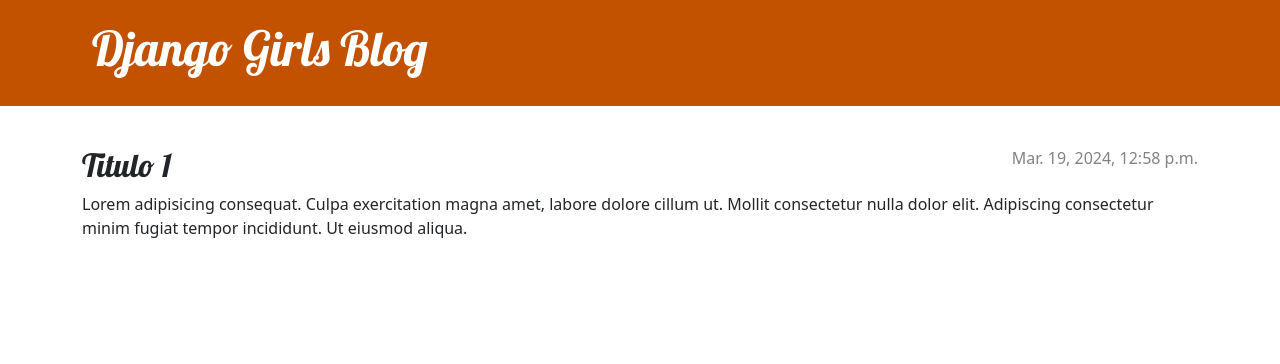
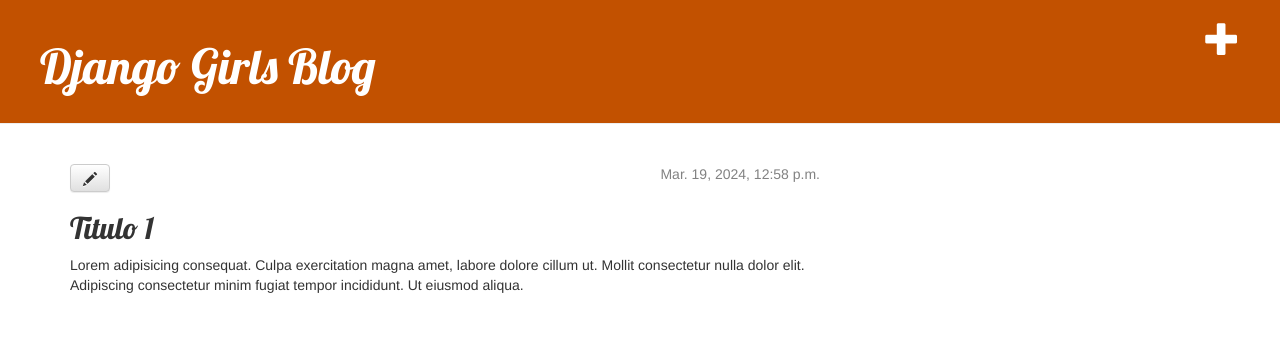
Before and after one commit to SalvaGarciaOlmedo/RecuDjangoGirls, a Django app: page /post/1/ in a window 1280 px wide. Shown: the top 364 px of the page. Run offline with Django 3.2, Linux system fonts and the light colour scheme; data comes from the database, SQL or seed files in the repository; both versions use the stored data as it was after the commit; some libraries are stand-ins or nearby versions.

Commit message:
Añadido edit post

```diff
--- a/blog/templates/blog/base.html
+++ b/blog/templates/blog/base.html
@@ -1,26 +1,24 @@
-<!DOCTYPE html>
 {% load static %}
-
 <html>
     <head>
         <title>Django Girls blog</title>
-        <link rel="stylesheet" href="https://cdn.jsdelivr.net/npm/bootstrap@5.1.3/dist/css/bootstrap.min.css" integrity="sha384-1BmE4kWBq78iYhFldvKuhfTAU6auU8tT94WrHftjDbrCEXSU1oBoqyl2QvZ6jIW3" crossorigin="anonymous">
-        <link rel="stylesheet" href="https://fonts.googleapis.com/css?family=Lobster&subset=latin,latin-ext">
+        <link rel="stylesheet" href="//maxcdn.bootstrapcdn.com/bootstrap/3.2.0/css/bootstrap.min.css">
+        <link rel="stylesheet" href="//maxcdn.bootstrapcdn.com/bootstrap/3.2.0/css/bootstrap-theme.min.css">
+        <link href='//fonts.googleapis.com/css?family=Lobster&subset=latin,latin-ext' rel='stylesheet' type='text/css'>
         <link rel="stylesheet" href="{% static 'css/blog.css' %}">
     </head>
     <body>
-        <header class="page-header">
-          <div class="container">
-              <h1><a href="/">Django Girls Blog</a></h1>
-          </div>
-        </header>
-        <main class="container">
+        <div class="page-header">
+            <a href="{% url 'post_new' %}" class="top-menu"><span class="glyphicon glyphicon-plus"></span></a>
+            <h1><a href="/">Django Girls Blog</a></h1>
+        </div>
+        <div class="content container">
             <div class="row">
-                <div class="col">
-                {% block content %}
-                {% endblock %}
+                <div class="col-md-8">
+                    {% block content %}
+                    {% endblock %}
                 </div>
             </div>
-        </main>
+        </div>
     </body>
 </html>
--- a/blog/templates/blog/post_detail.html
+++ b/blog/templates/blog/post_detail.html
@@ -1,14 +1,14 @@
 {% extends 'blog/base.html' %}
 
-
 {% block content %}
-    <article class="post">
+    <div class="post">
         {% if post.published_date %}
-            <time class="date">
+            <div class="date">
                 {{ post.published_date }}
-            </time>
+            </div>
         {% endif %}
+        <a class="btn btn-default" href="{% url 'post_edit' pk=post.pk %}"><span class="glyphicon glyphicon-pencil"></span></a>
         <h2>{{ post.title }}</h2>
         <p>{{ post.text|linebreaksbr }}</p>
-    </article>
+    </div>
 {% endblock %}
--- a/blog/urls.py
+++ b/blog/urls.py
@@ -4,4 +4,7 @@ from . import views
 urlpatterns = [
     path('', views.post_list, name='post_list'),
     path('post/<int:pk>/', views.post_detail, name='post_detail'),
+    path('post/new/', views.post_new, name='post_new'),
+    path('post/<int:pk>/edit/', views.post_edit, name='post_edit'),
+
 ]
--- a/blog/views.py
+++ b/blog/views.py
@@ -1,7 +1,8 @@
 from django.shortcuts import render, get_object_or_404
-
+from .forms import PostForm
 from django.utils import timezone
 from .models import Post
+from django.shortcuts import redirect
 
 def post_list(request):
     posts = Post.objects.filter(published_date__lte=timezone.now()).order_by('published_date')
@@ -10,3 +11,30 @@ def post_list(request):
 def post_detail(request, pk):
     post = get_object_or_404(Post, pk=pk)
     return render(request, 'blog/post_detail.html', {'post': post})
+
+def post_edit(request, pk):
+    post = get_object_or_404(Post, pk=pk)
+    if request.method == "POST":
+        form = PostForm(request.POST, instance=post)
+        if form.is_valid():
+            post = form.save(commit=False)
+            post.author = request.user
+            post.published_date = timezone.now()
+            post.save()
+            return redirect('post_detail', pk=post.pk)
+    else:
+        form = PostForm(instance=post)
+    return render(request, 'blog/post_edit.html', {'form': form})
+
+def post_new(request):
+    if request.method == "POST":
+        form = PostForm(request.POST)
+        if form.is_valid():
+            post = form.save(commit=False)
+            post.author = request.user
+            post.published_date = timezone.now()
+            post.save()
+            return redirect('post_detail', pk=post.pk)
+    else:
+        form = PostForm()
+    return render(request, 'blog/post_edit.html', {'form': form})
```
Also changed, not shown: blog/forms.py (added, +8 -0 lines), blog/templates/blog/post_edit.html (added, +9 -0 lines), blog/templates/blog/icons/file-earmark-plus.svg (added), db.sqlite3.
